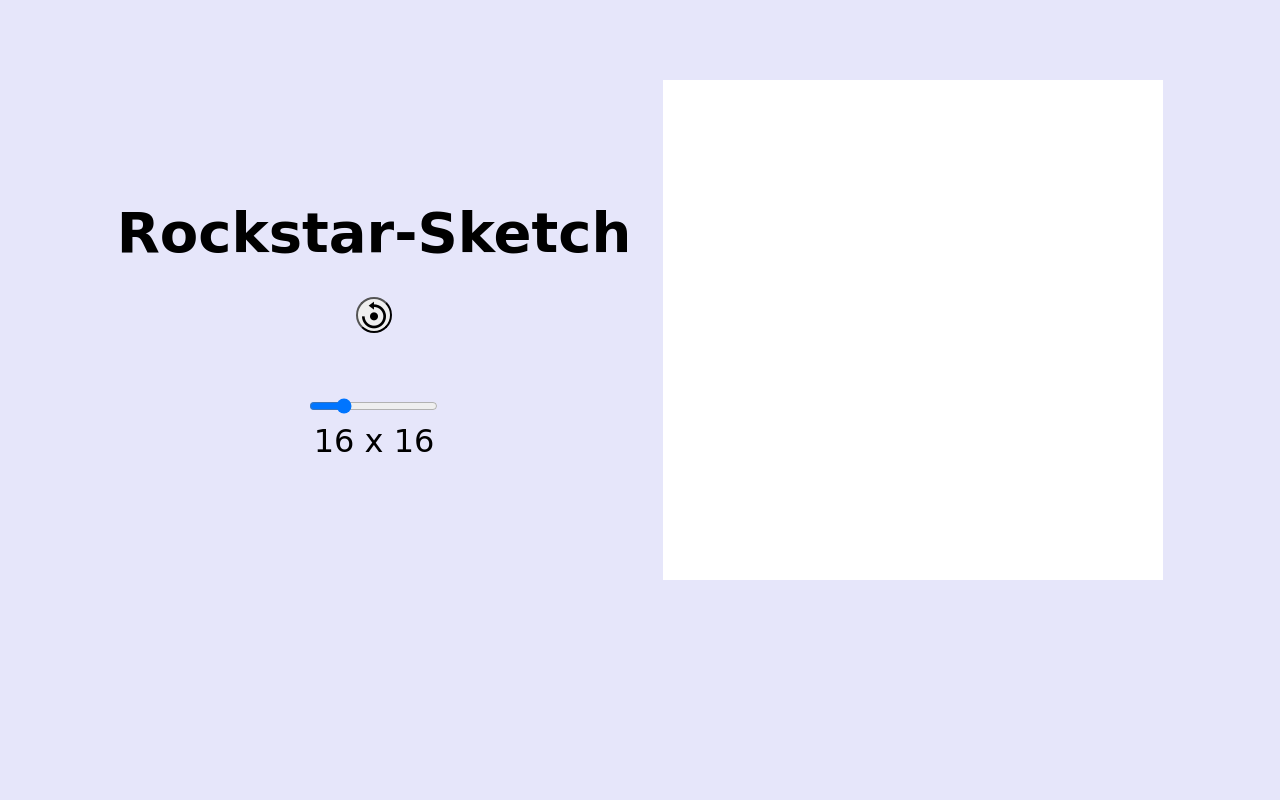
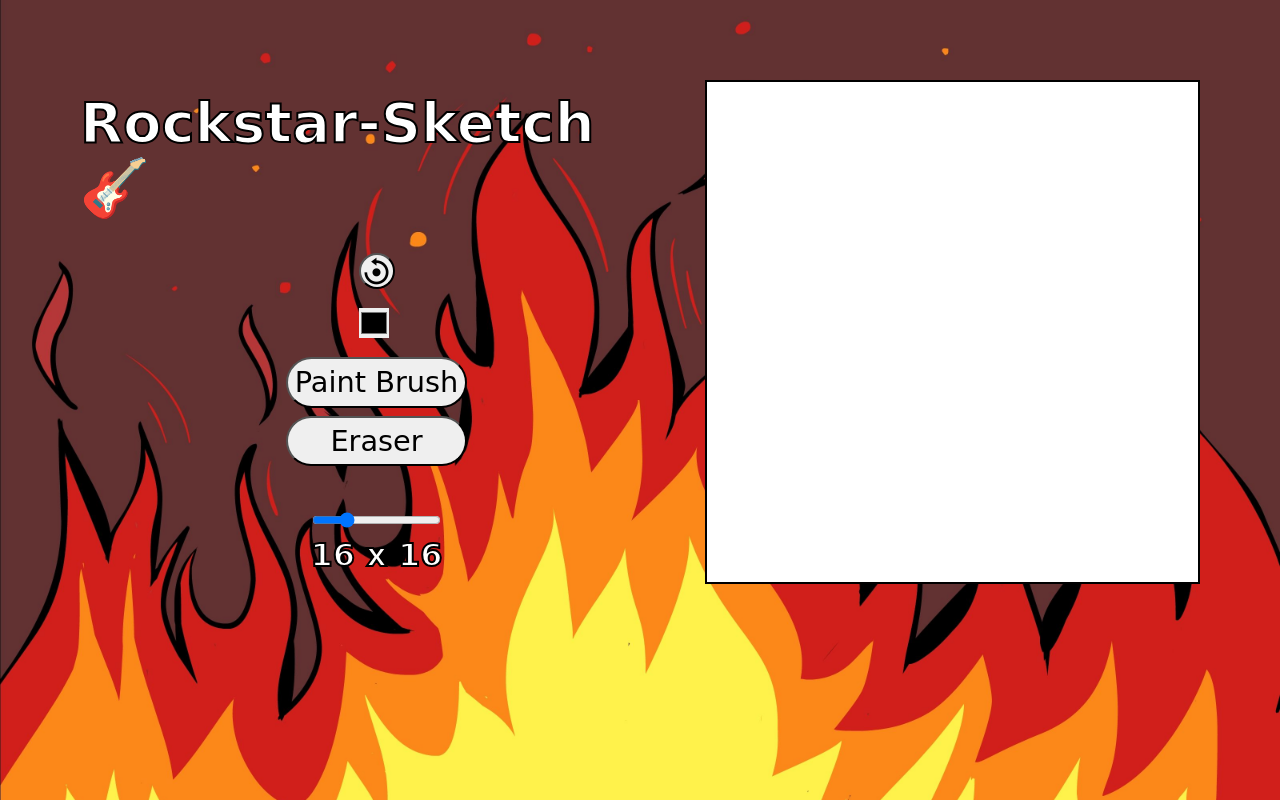
Before and after one commit to soithangsing/etch-a-sketch, a plain HTML site: page index.html in a window 1280 px wide. Drawn offline with nearby package versions, Linux system fonts and the light colour scheme; a web font is replaced by a local one.

Commit message:
added new buttons, added background image, still need to make button functional and add sketch functionality

```diff
--- a/index.html
+++ b/index.html
@@ -5,7 +5,7 @@
         <meta charset="UTF-8">
         <link rel="stylesheet" href="style.css">
         <link href='https://unpkg.com/boxicons@2.1.1/css/boxicons.min.css' rel='stylesheet'>
-        <title>Etch A Sketch</title>
+        <title>Rockstar-Sketch 🎸</title>
     </head>
 
     <body>
@@ -13,12 +13,19 @@
 
         <div class="left__column">
             <div class="header">
-                <h1>Rockstar-Sketch</h1>
+                <h1>Rockstar-Sketch 🎸</h1>
             </div>
 
             <div class="paint__buttons">
                 <button id="eraser-button"><i class='bx bx-reset'></i></button>
+                <input type="color" class="color__input">
             </div>
+
+            <div class="extra__buttons">
+                <button id="color-button">Paint Brush</button>
+                <button id="rubber-button">Eraser</button>
+            </div>
+
 
             <div class="slider__container">
                 <input type="range" min="1" max="64" value="16" class="slider" id="myRange">
@@ -31,7 +38,6 @@
         </div>
 
 
-
     </main>
         <script src="script.js"></script>
     </body>
--- a/script.js
+++ b/script.js
@@ -2,10 +2,14 @@
 
 let currentSize = 16;
 
+let currentMode = 'brush';
+
 const gridContainerElement = document.querySelector('.grid__container');
 const eraseButton = document.getElementById('eraser-button');
 const slider = document.getElementById('myRange');
-const sliderValue = document.querySelector('.size__value')
+const sliderValue = document.querySelector('.size__value');
+const brushButton = document.getElementById('color-button');
+const eraserButton = document.getElementById('rubber-button');
 
 // *********Create Grid Function start
 
@@ -22,7 +26,6 @@ function createGrid(size) {
                 })
             }
         }
-
 
 // *********Create Grid Function end
 
@@ -59,16 +62,21 @@ slider.onchange = (e) => {
     gridContainerElement.innerHTML = ``;
     createGrid(currentSize);
 }
+brushButton.onclick = (e) => colorStart(e.target);
+eraserButton.onclick = (e) => eraseStart(e.target);
 
 function updateSizeValue (value) {
     sliderValue.innerHTML = `${value} x ${value}`;
 }
 
-function setSize (newSize) {
-    currentSize = newSize;
+function activeButton(element) {
+    element.classList.add('active__button');
 }
 
-function sizeChange(value) {
-    setSize(value);
-    reloadGrid();
+function colorStart(event) {
+    activeButton(event);
 }
+
+function eraseStart(event) {
+    activeButton(event);
+}
--- a/style.css
+++ b/style.css
@@ -6,12 +6,26 @@
     box-sizing: inherit;
 }
 
+html{
+    position: relative;
+    min-height: 100%;
+}
+
 body{
-    background-color: lavender;
+    background-image: url(fire-background.jpg);
+    background-position: center center;
+    background-repeat: no-repeat;
+    background-attachment: fixed;
+    background-size: cover;
+    color: #fff;
+    /* -webkit-text-stroke-width: 2px;
+    -webkit-text-stroke-color: black; */
 }
 
 .header{
    margin-bottom: 2rem;
+   -webkit-text-stroke-width: 2px;
+   -webkit-text-stroke-color: black;
 }
 
 h1 {
@@ -45,6 +59,7 @@ main{
     width: 500px;
     height: 500px;
     background-color: #fff;
+    border: solid black 2px;
 }
 
 .grid__items{
@@ -52,7 +67,10 @@ main{
 }
 
 .paint__buttons{
-   margin-bottom: 1.2rem;
+    display: flex;
+    flex-direction: column;
+    gap: 1.2rem;
+    margin-bottom: 1.2rem;
 }
 
 .paint__buttons button{
@@ -62,10 +80,48 @@ main{
     font-size: 2rem;
     width: auto;
     border-radius: 50%;
+    cursor: pointer;
+
+}
+
+.paint__buttons button:hover{
+    transform: scale(1.1);
+    transition: 0.3s;
+}
+
+.extra__buttons{
+    display: flex;
+    flex-direction: column;
+    gap: 0.5rem;
+}
+
+.extra__buttons button{
+    font-family: 'New Rocker', cursive;
+    font-size: 1.8rem;
+    padding: 0.4rem;
+    border-radius: 1.8rem;
+    cursor: pointer;
+}
+
+.active__button{
+    background-color: #fff24b;
+    color: #d11f1b;
+}
+
+.extra__buttons button:hover{
+    transform: scale(1.1);
+    transition: 0.3s;
 }
 
 .erased {
     background-color: white;
+}
+
+.size__value{
+    font-weight: 600;
+    font-size: 2rem;
+    -webkit-text-stroke-width: 2px;
+    -webkit-text-stroke-color: black;
 }
 
 .slider__container{
@@ -73,3 +129,10 @@ main{
     text-align: center;
     font-size: 2rem;
 }
+
+input[type="color"] {
+    -webkit-appearance: none;
+  width: 30px;
+  height: 30px;
+  border: none;
+}
```
Also changed, not shown: fire-background.jpg (added).
